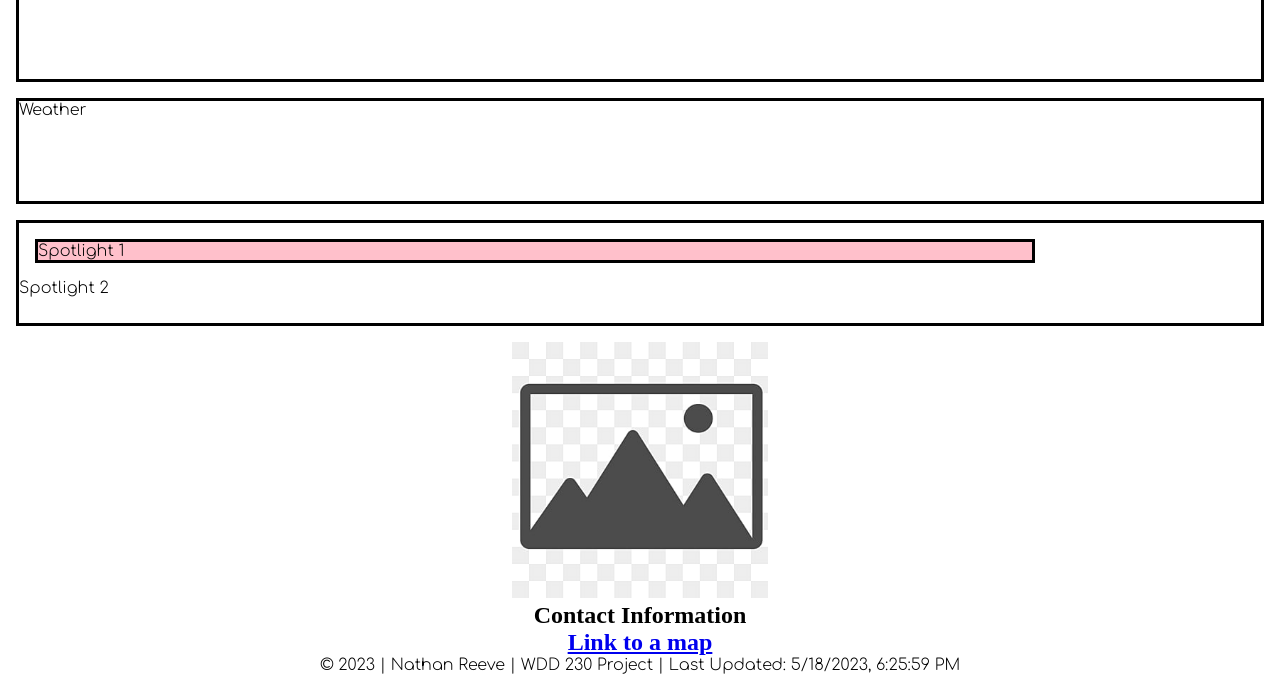
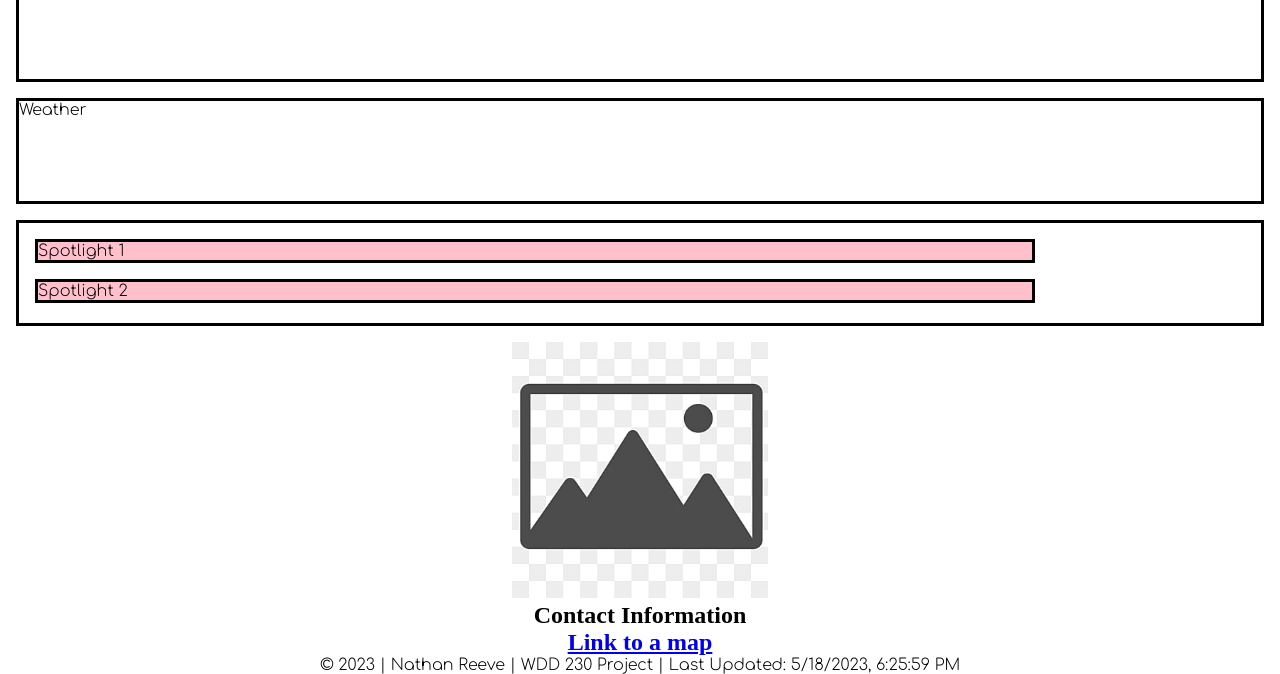
Before and after one commit to NReeve160/wdd230, a plain HTML site: page chamber/index.html in a window 1280 px wide. Shown: the part 237-911 px from the top of the page. Drawn offline with Linux system fonts and the light colour scheme.

Commit message:
It did work, I just wasn't patient

```diff
--- a/chamber/styles/base.css
+++ b/chamber/styles/base.css
@@ -100,7 +100,7 @@ nav {
 	display: none;
 }
 
-#spotlight1 {
+#spotlight1, #spotlight2 {
 	border: black solid;
 	margin: 1em;
 	max-width: 80%;
```
